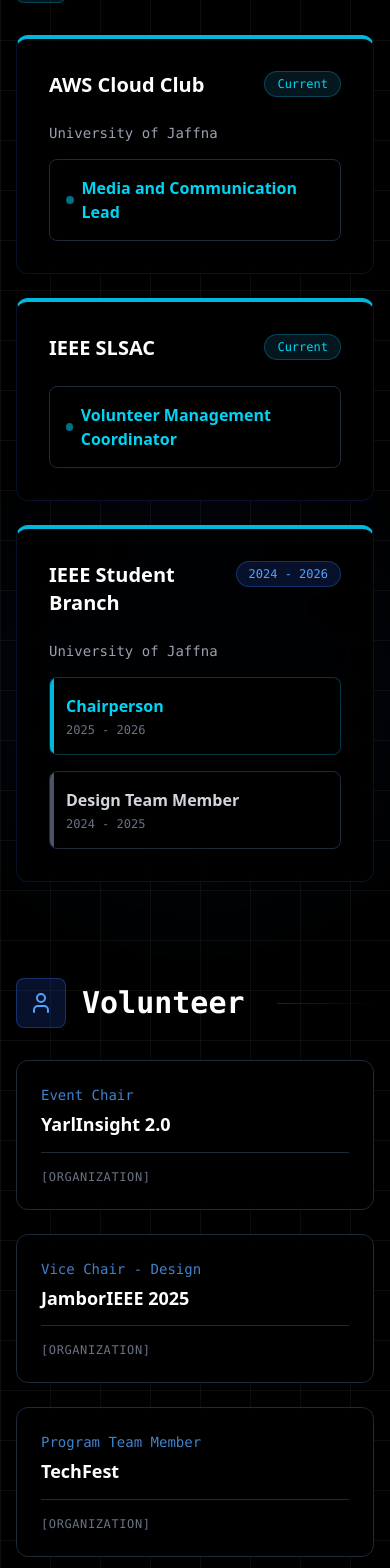
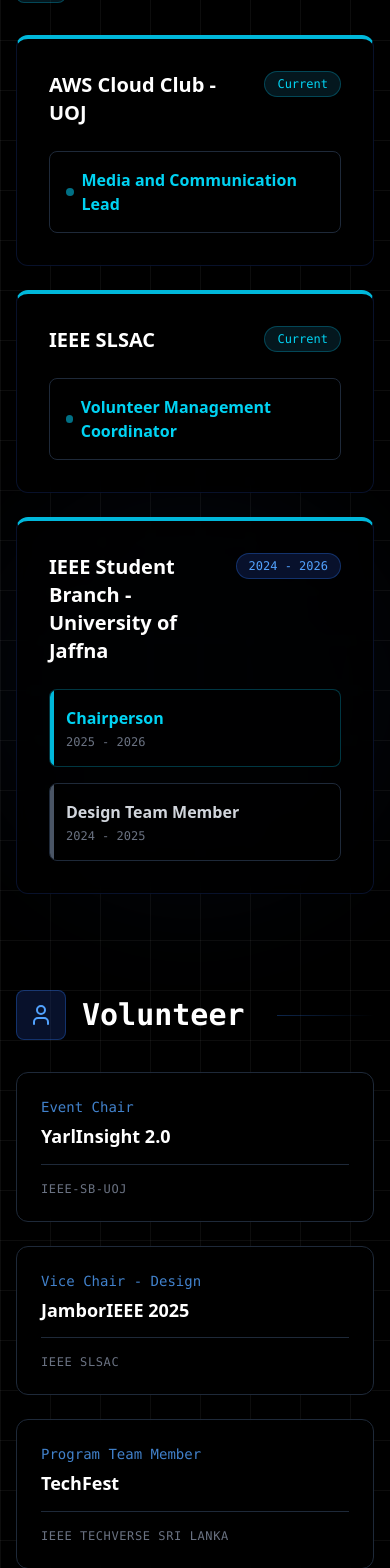
Before and after one commit to bhagyasandakelum/portfolioWebpage, a React (Vite) app: page / in a window 390 px wide. Shown: the part 3260-4828 px from the top of the page. Built offline with nearby package versions, Linux system fonts and the light colour scheme.

Commit message:
add initial portfolio application structure with responsive navigation and Matrix-inspired landing page

```diff
--- a/src/App.jsx
+++ b/src/App.jsx
@@ -607,10 +607,10 @@
                   {/* Item 1 */}
                   <CyberCard className="p-8 border-t-4 border-t-cyan-500 hover:-translate-y-2 transition-transform duration-300 group">
                     <div className="flex justify-between items-start mb-6">
-                      <h4 className="text-xl font-bold text-white group-hover:text-cyan-400 transition-colors">AWS Cloud Club</h4>
+                      <h4 className="text-xl font-bold text-white group-hover:text-cyan-400 transition-colors">AWS Cloud Club - UOJ</h4>
                       <span className="px-3 py-1 bg-cyan-900/30 text-cyan-400 text-xs font-mono rounded-full border border-cyan-500/30 shrink-0 ml-2">Current</span>
                     </div>
-                    <p className="text-gray-400 font-mono text-sm">University of Jaffna</p>
+
                     <div className="mt-4 p-4 bg-black/50 rounded-lg border border-gray-800 group-hover:border-cyan-500/30 transition-colors">
                       <p className="text-cyan-400 font-bold flex items-center gap-2"><div className="w-2 h-2 rounded-full bg-cyan-500 animate-pulse"></div> Media and Communication Lead</p>
                     </div>
@@ -630,10 +630,9 @@
                   {/* Item 3 */}
                   <CyberCard className="p-8 border-t-4 border-t-cyan-500 md:col-span-2 hover:-translate-y-2 transition-transform duration-300 group">
                     <div className="flex justify-between items-start mb-6">
-                      <h4 className="text-xl font-bold text-white group-hover:text-cyan-400 transition-colors">IEEE Student Branch</h4>
+                      <h4 className="text-xl font-bold text-white group-hover:text-cyan-400 transition-colors">IEEE Student Branch - University of Jaffna</h4>
                       <span className="px-3 py-1 bg-blue-900/30 text-blue-400 text-xs font-mono rounded-full border border-blue-500/30 shrink-0 ml-2">2024 - 2026</span>
                     </div>
-                    <p className="text-gray-400 font-mono text-sm mb-4">University of Jaffna</p>
                     <div className="grid sm:grid-cols-2 gap-4">
                       <div className="p-4 bg-black/50 rounded-lg border border-cyan-500/30 relative overflow-hidden">
                         <div className="absolute left-0 top-0 w-1 h-full bg-cyan-500"></div>
@@ -662,11 +661,11 @@
 
                 <div className="grid md:grid-cols-2 lg:grid-cols-3 gap-6">
                   {[
-                    { event: "YarlInsight 2.0", role: "Event Chair", org: "[Organization]" },
-                    { event: "JamborIEEE 2025", role: "Vice Chair - Design", org: "[Organization]" },
-                    { event: "TechFest", role: "Program Team Member", org: "[Organization]" },
-                    { event: "IEEEXtreme 18.0 & YarlXtreme", role: "Public Visibility Team Lead", org: "[Organization]" },
-                    { event: "YarlInsight 1.0", role: "Public Visibility Team Member", org: "[Organization]" }
+                    { event: "YarlInsight 2.0", role: "Event Chair", org: "IEEE-SB-UoJ" },
+                    { event: "JamborIEEE 2025", role: "Vice Chair - Design", org: "IEEE SLSAC" },
+                    { event: "TechFest", role: "Program Team Member", org: "IEEE Techverse Sri Lanka" },
+                    { event: "IEEEXtreme 18.0 & YarlXtreme", role: "Public Visibility Team Lead", org: "IEEE-SB-UoJ" },
+                    { event: "YarlInsight 1.0", role: "Public Visibility Team Member", org: "IEEE-SB-UoJ" }
                   ].map((vol, idx) => (
                     <CyberCard key={idx} className="p-6 border border-gray-800 hover:border-blue-500/50 hover:bg-blue-900/10 transition-all duration-300 flex flex-col h-full group">
                       <div className="mb-4">
@@ -727,7 +726,7 @@
         <footer className="py-8 bg-black border-t border-blue-900/20 text-center relative overflow-hidden">
           <div className="max-w-7xl mx-auto px-4">
             <p className="text-gray-600 font-mono text-sm">
-              © 2025 bhagyaslive_ // <span className="text-cyan-500">System Secure</span>
+              © 2026 bhagyaslive <span className="text-cyan-500">System Secure</span>
             </p>
           </div>
         </footer>
```
